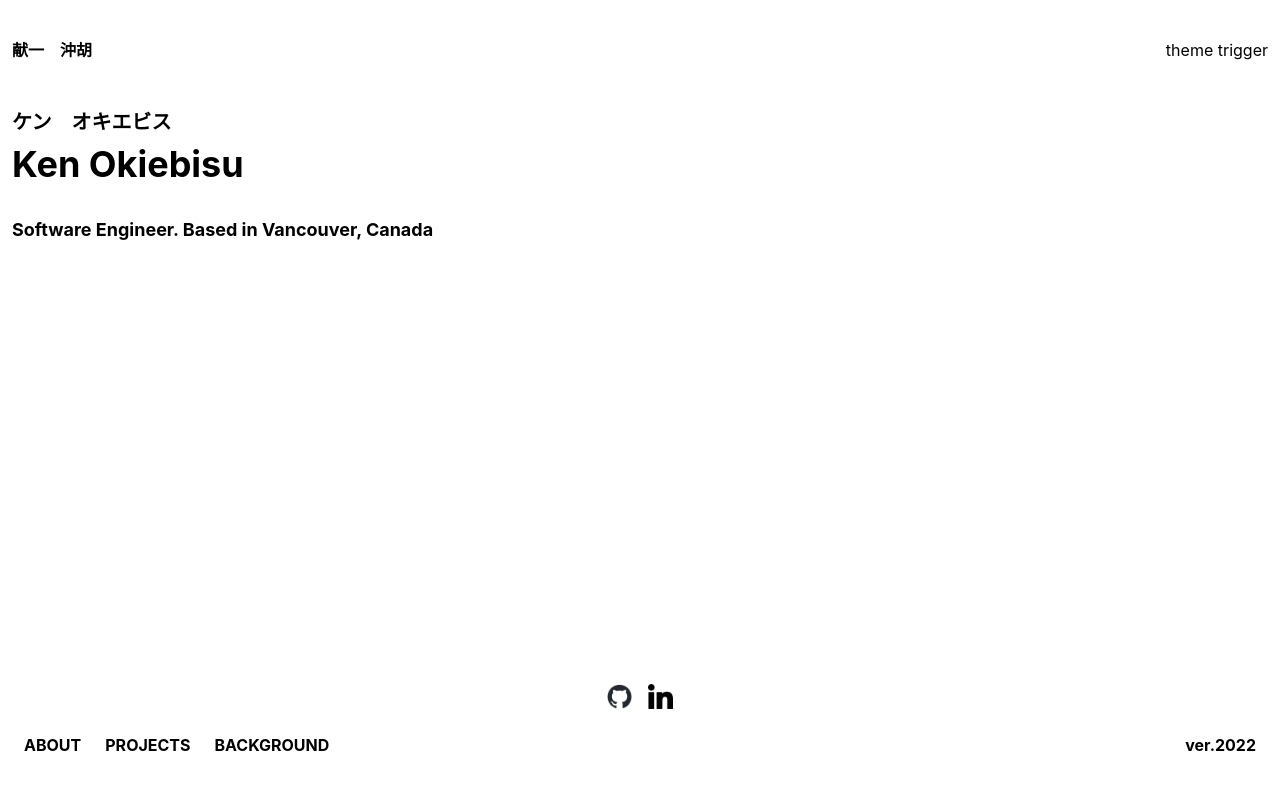
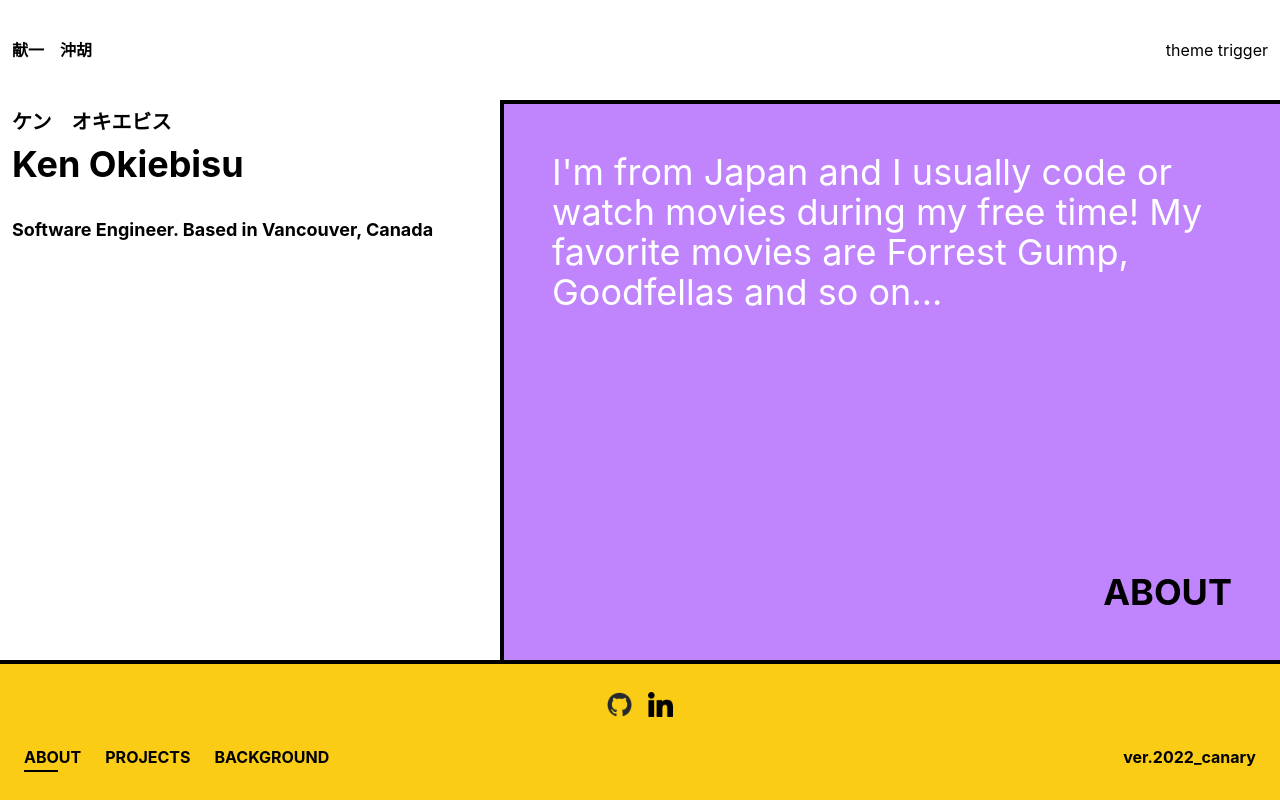
Before and after one commit to kokiebisu/portfolio, a Next.js app: page / in a window 1280 px wide. Built offline with nearby package versions, Linux system fonts and the light colour scheme.

Commit message:
complete basic page skeleton

```diff
--- /dev/null
+++ b/components/card.tsx
@@ -0,0 +1,47 @@
+import Link from "next/link";
+
+interface CardProps {
+  name: string;
+  children: React.ReactNode;
+}
+
+const CardTemplate = ({ name, children }: CardProps) => {
+  return (
+    <div className="h-full w-full grid grid-rows-card">
+      {children}
+      <div className="flex justify-end">
+        <h3 className="font-bold text-4xl">{name.toUpperCase()}</h3>
+      </div>
+    </div>
+  );
+};
+
+export const AboutCard = () => (
+  <CardTemplate name="about">
+    <div className="w-full h-full">
+      <h3 className="text-white text-4xl">
+        I'm from Japan and I usually code or watch movies during my free time!
+        My favorite movies are Forrest Gump, Goodfellas and so on...
+      </h3>
+    </div>
+  </CardTemplate>
+);
+
+export const ProjectsCard = () => (
+  <CardTemplate name="projects">
+    <div className="text-white text-4xl">
+      A cool project I recently worked on is an app similar to airbnb but for
+      renting storage. It uses React, Go, Terraform. Check it out{" "}
+      <Link href="https://github.com/kokiebisu/rental-storage">
+        <span>here</span>
+      </Link>
+      !
+    </div>
+  </CardTemplate>
+);
+
+export const BackgroundCard = () => (
+  <CardTemplate name="background">
+    <div className="text-white text-4xl">background</div>
+  </CardTemplate>
+);
--- /dev/null
+++ b/components/category.tsx
@@ -0,0 +1,39 @@
+import { motion } from "framer-motion";
+import { useEffect, useRef, useState } from "react";
+
+interface CategoryProps {
+  shouldRun: boolean;
+  name: string;
+}
+
+const Category = ({ shouldRun, name }: CategoryProps) => {
+  const nameRef = useRef<HTMLDivElement>(null);
+  const [elementWidth, setElementWidth] = useState<number | null>(null);
+  useEffect(() => {
+    if (nameRef.current) {
+      setElementWidth(nameRef.current.offsetWidth);
+    }
+  }, [nameRef.current]);
+  return (
+    <div className="relative">
+      <span ref={nameRef} className="font-bold">
+        {name.toUpperCase()}
+      </span>
+      {shouldRun ? (
+        <motion.div
+          className="absolute"
+          style={{
+            bottom: -3,
+            backgroundColor: "black",
+            height: 2,
+          }}
+          initial={{ width: 0 }}
+          animate={{ width: elementWidth || 0 }}
+          transition={{ duration: 10 }}
+        />
+      ) : null}
+    </div>
+  );
+};
+
+export default Category;
--- /dev/null
+++ b/components/index.tsx
@@ -0,0 +1,2 @@
+export * from "./card";
+export { default as Category } from "./category";
--- a/package.json
+++ b/package.json
@@ -14,6 +14,7 @@
     "@types/react-dom": "18.0.9",
     "eslint": "8.29.0",
     "eslint-config-next": "13.0.6",
+    "framer-motion": "7.8.0",
     "next": "13.0.6",
     "react": "18.2.0",
     "react-dom": "18.2.0",
--- a/pages/index.tsx
+++ b/pages/index.tsx
@@ -5,7 +5,27 @@ import Link from "next/link";
 import githubLogo from "../public/logo-github.png";
 import linkedinLogo from "../public/logo-linkedin.png";
 
+import { useEffect, useState } from "react";
+import {
+  AboutCard,
+  BackgroundCard,
+  ProjectsCard,
+  Category,
+} from "../components";
+
 export default function Home() {
+  const [phase, setPhase] = useState(0);
+
+  useEffect(() => {
+    setTimeout(() => {
+      if (phase === 2) {
+        setPhase(0);
+      } else {
+        setPhase(phase + 1);
+      }
+    }, 10000);
+  }, [phase]);
+
   return (
     <div className="h-screen w-screen grid grid-rows-layout">
       <Head>
@@ -17,7 +37,8 @@ export default function Home() {
         <div className="font-bold">献一　沖胡</div>
         <div className="">theme trigger</div>
       </header>
-      <main className="px-3">
+      <main className="lg:flex grid grid-rows-mobile lg:grid-rows-content ">
+        <div className="max-w-[500px] w-full pl-3">
           <div className="py-2">
             <h3 className="font-bold text-xl">ケン　オキエビス</h3>
           </div>
@@ -27,19 +48,15 @@ export default function Home() {
               Software Engineer. Based in Vancouver, Canada
             </h4>
           </div>
-        <div className="md:flex py-12">
-          {/* <div className="w-full">
-            <h3 className="font-bold text-3xl">Projects</h3>
-            <div></div>
         </div>
-          <div className="w-full">
-            <h3 className="font-bold text-3xl">Background</h3>
-            <div></div>
-          </div> */}
+        <div className="w-full bg-purple-400 p-3 py-6 lg:p-12 border-t-4 lg:border-l-4 border-black">
+          {phase === 0 ? <AboutCard /> : null}
+          {phase === 1 ? <ProjectsCard /> : null}
+          {phase === 2 ? <BackgroundCard /> : null}
         </div>
       </main>
-      <footer className="">
-        <div className="flex justify-center items-center py-6">
+      <footer className="bg-yellow-400 border-t-4 border-black">
+        <div className="flex justify-center items-center py-7">
           <div className="mx-2">
             <Link href="https://github.com/kokiebisu">
               <Image
@@ -63,11 +80,26 @@ export default function Home() {
         </div>
         <div className="px-3 flex justify-between items-center">
           <div>
-            <span className="mx-3 font-bold">ABOUT</span>
-            <span className="mx-3 font-bold">PROJECTS</span>
-            <span className="mx-3 font-bold">BACKGROUND</span>
+            <button
+              onClick={() => setPhase(0)}
+              className="mx-3 inline-block relative"
+            >
+              <Category shouldRun={phase === 0} name="about" />
+            </button>
+            <button
+              onClick={() => setPhase(1)}
+              className="mx-3 inline-block relative"
+            >
+              <Category shouldRun={phase === 1} name="projects" />
+            </button>
+            <button
+              onClick={() => setPhase(2)}
+              className="mx-3 inline-block relative"
+            >
+              <Category shouldRun={phase === 2} name="background" />
+            </button>
           </div>
-          <div className="mx-3 font-bold">ver.2022</div>
+          <div className="mx-3 font-bold">ver.2022_canary</div>
         </div>
       </footer>
     </div>
--- a/tailwind.config.js
+++ b/tailwind.config.js
@@ -8,6 +8,9 @@ module.exports = {
     extend: {
       gridTemplateRows: {
         layout: "100px auto 140px",
+        content: "410px auto",
+        mobile: "200px auto",
+        card: "1fr auto",
       },
     },
   },
```
Also changed, not shown: 1 other file (tests, documents, lock files or other folders). Lines whose indentation alone changed are shown as unchanged.
